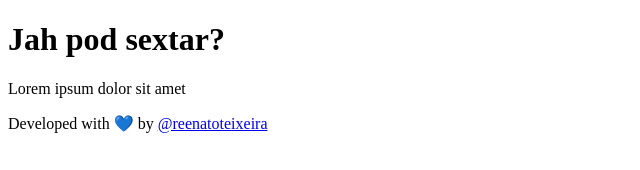
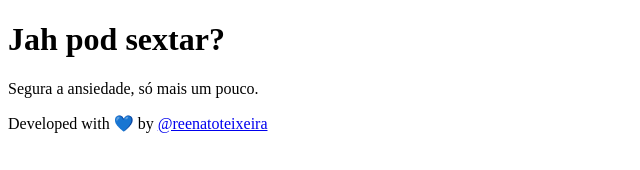
Before and after one commit to reenatoteixeira/jah-pod-sextar, a React (Vite) app: page / in a window 1280 px wide. Shown: the top 170 px of the page, without its empty margins (0-640 px from the left). Built offline with nearby package versions, Linux system fonts and the light colour scheme; the HTML template or start-up script is replaced by a standard one.

Commit message:
feat: implement dynamic response retrieval in App component

```diff
--- a/src/App.tsx
+++ b/src/App.tsx
@@ -1,8 +1,15 @@
 import Title from "./components/Title.tsx";
 import Answer from "./components/Answer.tsx";
 import Footer from "./components/Footer.tsx";
+import {useState, useEffect} from "react";
+import {getResponse} from "./utils/getResponse.ts";
 
 function App() {
+  const [response, setResponse] = useState('Pensando...');
+
+  useEffect(() => {
+    setResponse(getResponse());
+  }, [])
 
   return (
     <>
@@ -10,7 +17,7 @@ function App() {
         <div
           className={'w-full flex flex-col justify-center items-center gap-4 text-center container max-w-7xl mx-auto px-4 sm:px-6 lg:px-8'}>
           <Title title={'Jah pod sextar?'}/>
-          <Answer answer={'Lorem ipsum dolor sit amet'}/>
+          <Answer answer={response}/>
         </div>
       </main>
 
```
